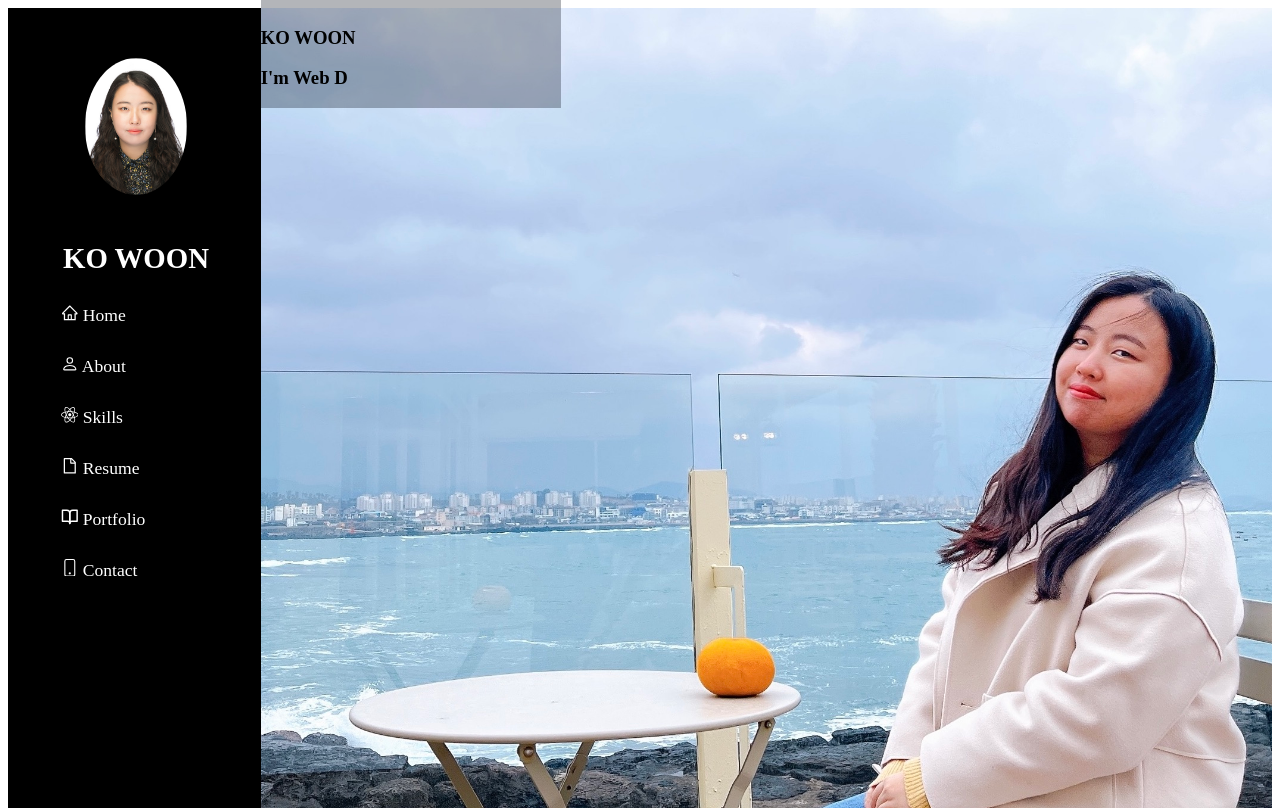
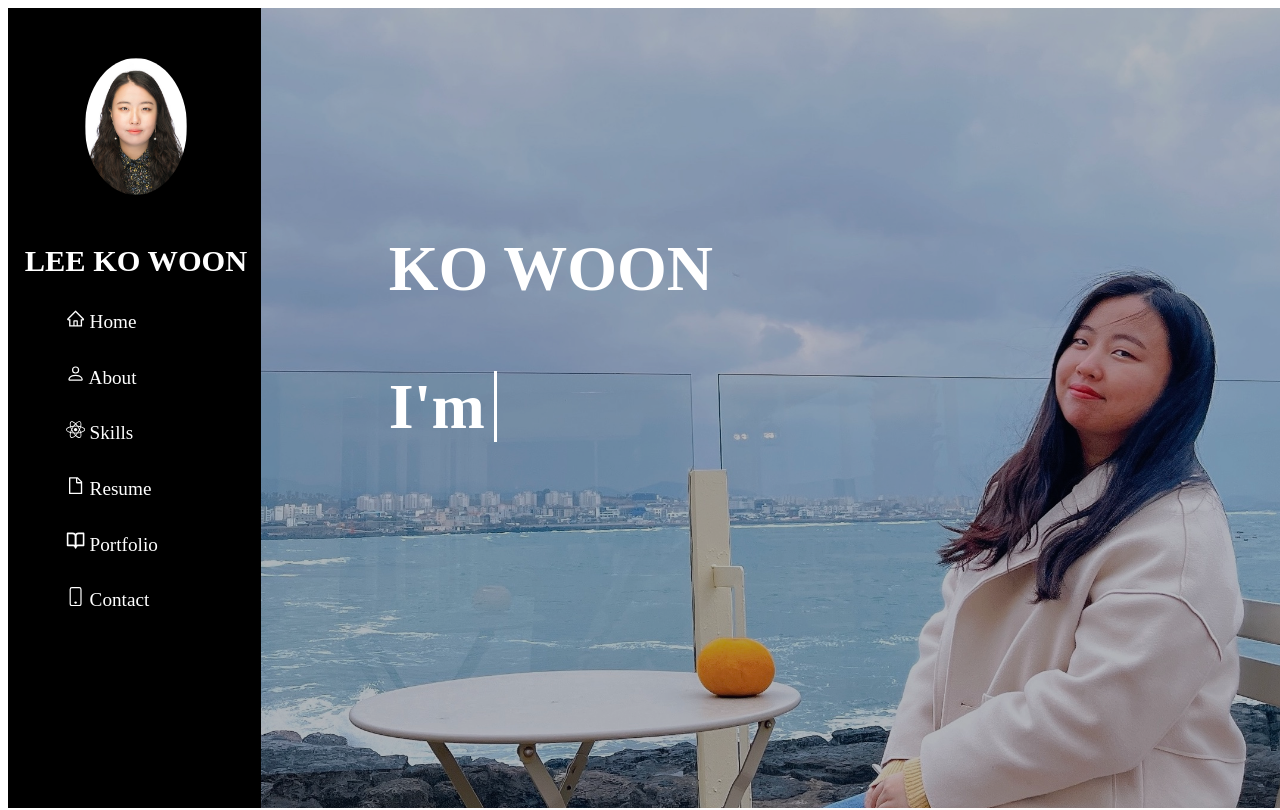
Before and after one commit to KOWOONLEE/portfolio_react, a React (Create React App) app: page / in a window 1280 px wide. Shown: the top 810 px of the page. Built offline with nearby package versions, Linux system fonts and the light colour scheme.

Commit message:
Rev: 배경화면 위치 및 커서 효과

```diff
--- a/public/index.html
+++ b/public/index.html
@@ -3,7 +3,11 @@
   <head>
     <meta charset="utf-8" />
     <link rel="icon" href="%PUBLIC_URL%/favicon.ico" />
-    <meta name="viewport" content="width=device-width, initial-scale=1" />
+    <!-- <meta name="viewport" content="width=device-width, initial-scale=1" /> -->
+    <meta
+      name="viewport"
+      content="width=device-width, initial-scale=1.0, maximum-scale=1, minimum-scale=1"
+    />
     <meta name="theme-color" content="#000000" />
     <meta
       name="description"
--- a/src/components/Navbar.jsx
+++ b/src/components/Navbar.jsx
@@ -13,7 +13,7 @@ function Navbar() {
         <div>
           <img className="profileImg" alt="profile_img" src={Profile_img} />
         </div>
-        <h2>KO WOON</h2>
+        <h2>LEE KO WOON</h2>
         <section className="menuBar">
           <p>
             <AiOutlineHome /> Home
@@ -44,7 +44,7 @@ export default Navbar;
 const StyledNavbar = styled.div`
   display: inline-block;
   position: fixed;
-  width: 20%;
+  width: 20vw;
   height: 100%;
   text-align: center;
   background-color: black;
@@ -58,10 +58,10 @@ const StyledNavbar = styled.div`
     margin: 50px 0 20px 0;
   }
   h2 {
-    font-size: 1.8em;
+    font-size: 1.9em;
   }
   .menuBar {
-    font-size: 1.1em;
+    font-size: 1.2em;
     line-height: 1.9em;
     text-align: left;
     margin-left: 3em;
--- a/src/components/Profile.jsx
+++ b/src/components/Profile.jsx
@@ -22,7 +22,7 @@ function Profile() {
 
         return result;
       });
-    }, 300);
+    }, 200);
 
     return () => {
       clearInterval(typingInterval);
@@ -37,7 +37,7 @@ function Profile() {
         </div>
         <div className="typingName">
           <h3>KO WOON</h3>
-          <h3>
+          <h3 className="typingword">
             I'm <span>{title}</span>
           </h3>
         </div>
@@ -50,10 +50,10 @@ export default Profile;
 
 const StyledProfile = styled.div`
   display: flex;
-  width: 80%;
+  width: 80vw;
   height: 100%;
   margin-left: 20%;
-  overflow-x: hidden;
+
   /* position: relative; */
 
   .profileBackground {
@@ -67,6 +67,8 @@ const StyledProfile = styled.div`
     width: 80vw;
     height: 100vh;
     object-fit: cover;
+
+    /* overflow-x: hidden; */
   }
 
   /* .typing {
@@ -83,23 +85,11 @@ const StyledProfile = styled.div`
     position: absolute;
     z-index: 2;
     min-width: 300px;
-    /* display: flex;
-    width: 79vw;
-    position: absolute;
+    width: 80vw;
     height: 100vh;
-
-    font-size: 3em;
-    opacity: 0.4;
-    top: 6px;
-    left: 20%;
-    z-index: 2; */
+    overflow-x: hidden;
 
     h3 {
-      /* margin: 0 0 10px 0;
-      font-size: 64px;
-      font-weight: 700;
-      line-height: 56px;
-      color: #fff; */
       /* @keyframes cursor {
         0% {
           opacity: 0;
@@ -111,10 +101,14 @@ const StyledProfile = styled.div`
     }
 
     h3 {
+      display: fixed;
       position: relative;
-      color: black;
-      z-index: 999;
+      color: white;
+      z-index: 99;
       opacity: 1;
+      font-size: 4em;
+      left: 10vw;
+      top: 20vh;
     }
     h3::after {
       content: "";
@@ -129,9 +123,15 @@ const StyledProfile = styled.div`
     background: rgba(5, 13, 24, 0.3);
     position: absolute;
     bottom: 0;
-    /* top: 0; */
-    /* left: 0; */
+    top: 0;
+    left: 0;
     right: 0;
     z-index: 1;
   }
+  .typingword::after {
+    content: "";
+    margin-left: 0.6rem;
+    border-right: 3px solid white;
+    animation: cusor 0.9s infinite steps(2);
+  }
 `;
--- a/src/pages/Main.jsx
+++ b/src/pages/Main.jsx
@@ -9,7 +9,9 @@ function Main() {
     <StyledMain>
       <Navbar />
       <Profile />
-      <About />
+      <div className="mainPage">
+        <About />
+      </div>
     </StyledMain>
   );
 }
@@ -24,4 +26,7 @@ const StyledMain = styled.div`
   /* align-items: stretch; */
   /* flex-direction: row; */
   /* justify-content: space-between; */
+  .mainPage {
+    margin-left: 60px;
+  }
 `;
```
